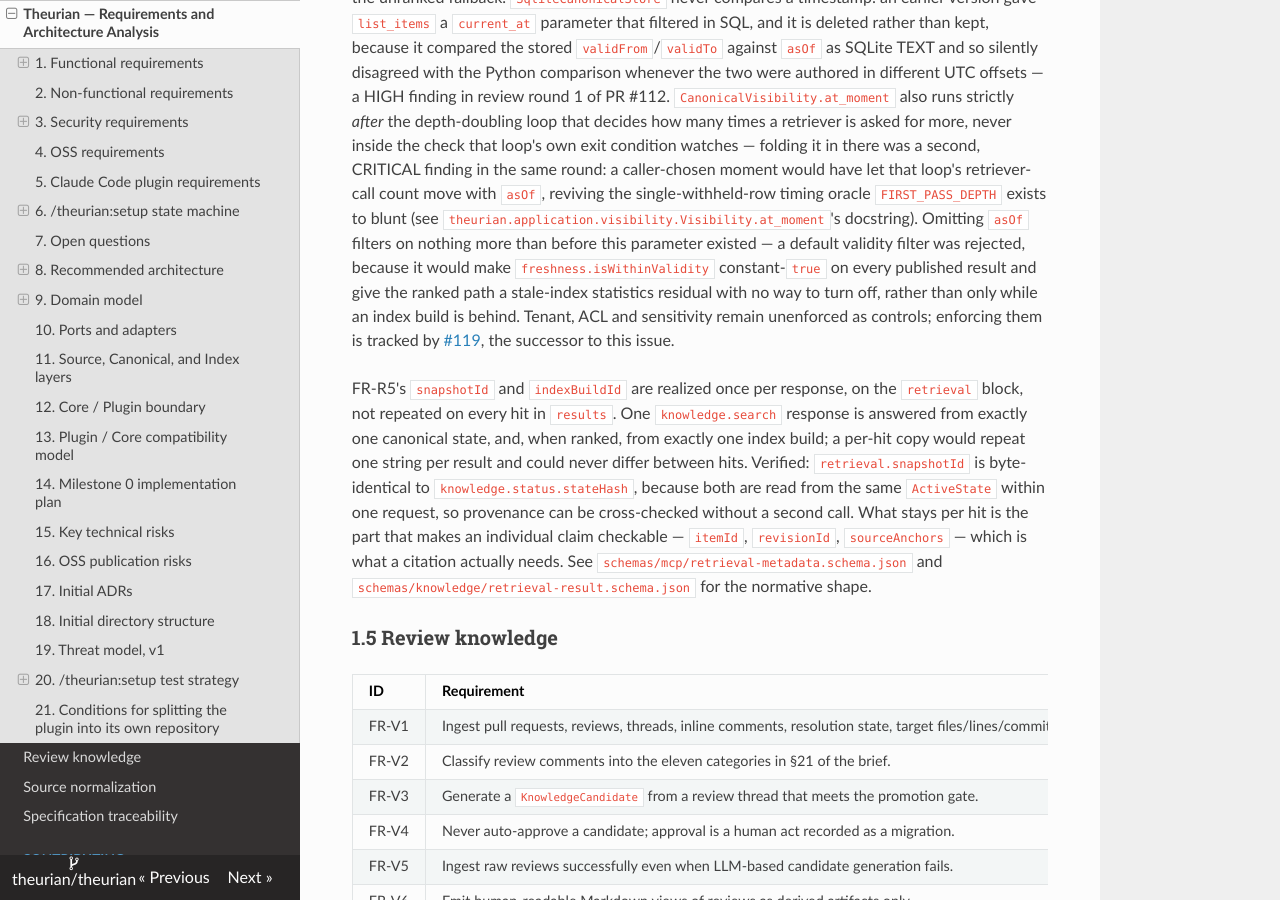
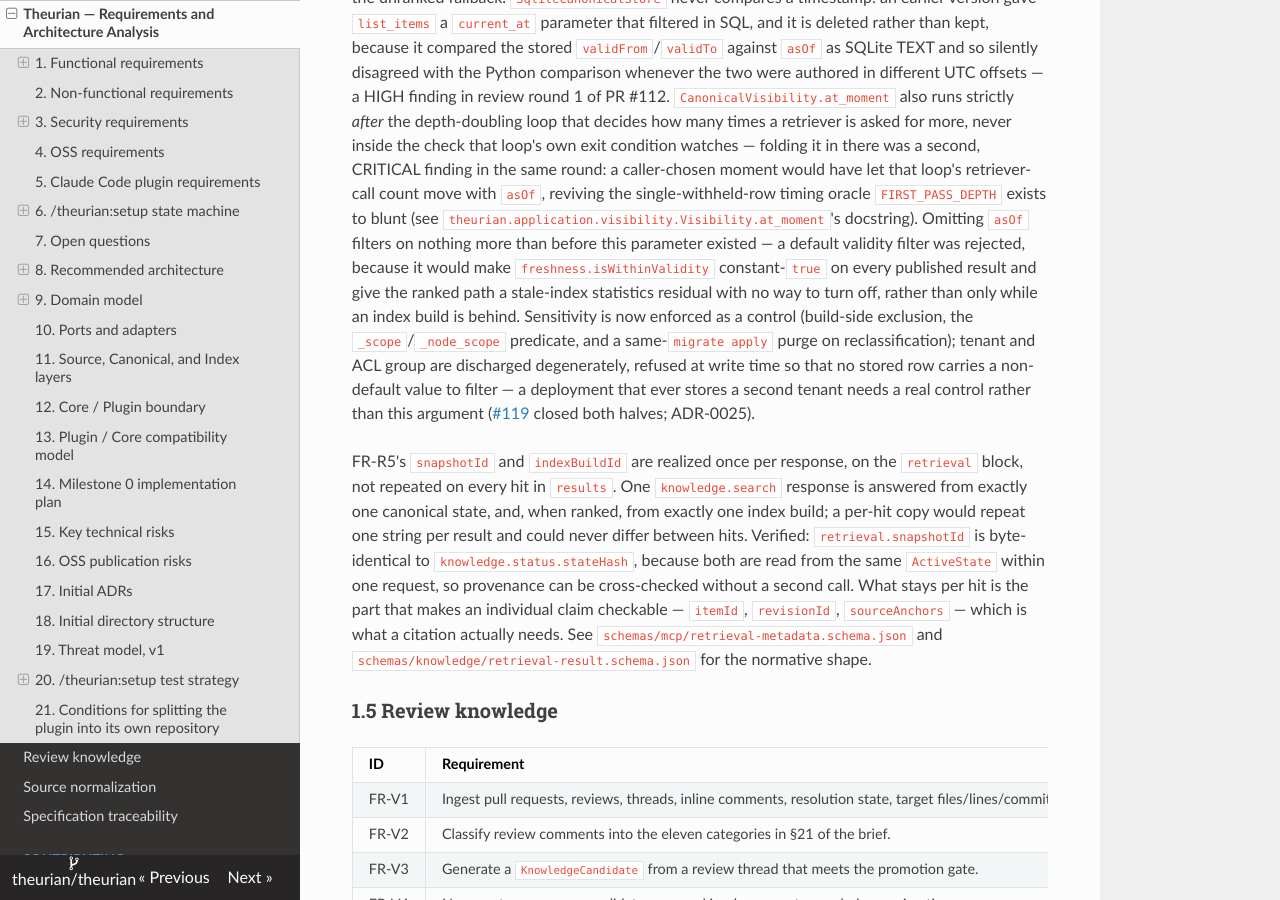
Before and after one commit to theurian/theurian, an MkDocs documentation site: the page built from docs/architecture/requirements-analysis.md, in a window 1280 px wide and 900 px high, scrolled down 3166 px. Built offline with MkDocs 1.6.1, drawn with Linux system fonts in a browser that asks for light colours.

Commit message:
docs: correct stale sensitivity and forest disposition prose (#119)
Later #119 phases falsified sentences written by earlier ones. Bring four
statements to the shipped truth:

- SECURITY.md: an above-ceiling reclassification now purges the item out of the
  published index in the same migrate apply (ADR-0025 part 2), matching the
  register's own wording, rather than staying until the next index build.
- requirements-analysis.md: ADR-0025 part 4 is discharged in #119 phase 6, not
  still owed; and sensitivity is now enforced as a control while tenant and ACL
  group are discharged degenerately by write-time refusal, matching the retired
  sentence in theurian.retrieval.__doc__.
- overview.md: the RAPTOR forest is read on the answer path via
  SqliteIndexStore.search_summaries through _node_scope, not built-but-never-read.

Signed-off-by: Takehide Uchida <utchy007@gmail.com>

```diff
--- a/docs/architecture/requirements-analysis.md
+++ b/docs/architecture/requirements-analysis.md
@@ -95,7 +95,7 @@
 | status | **Enforced** — a pre-ranking WHERE predicate when the caller has not passed `includeUnapproved`; `may_surface` at the canonical gate otherwise | `chunks.status = ?` in `_scope` (added only when `include_unapproved` is false); `may_surface` in `domain/enums.py` | [#32](https://github.com/theurian/theurian/pull/32) |
 | tenant | **Refused at write time** — a migration naming a `tenantId` other than `local` is rejected; no index column | `migrate validate`/`migrate apply` | [#110](https://github.com/theurian/theurian/pull/110) (phase 1) |
 | ACL group | **Refused at write time** — a migration naming an `aclGroup` other than `default` is rejected; no index column | `migrate validate`/`migrate apply` | [#110](https://github.com/theurian/theurian/pull/110) (phase 1) |
-| sensitivity | **Enforced** — against the deployment's declared ceiling, not the caller's request: the build writes no row above it, every retriever filters on it before ranking, the canonical gate re-checks the item's *current* class, and a `changeSensitivity` past the build's own ceiling purges the item out of the published index in the same `migrate apply` (a reclassification *into* the ceiling waits for the next build — ADR-0025's recorded residual) | `may_disclose` in `domain/enums.py`; `chunks.sensitivity IN (…)` and `nodes.sensitivity IN (…)` in `_scope`/`_node_scope`; exclusion in `IndexBuilder._build`; `revisions_to_purge` in `application/migration_engine.py` | [#119](https://github.com/theurian/theurian/issues/119) phases 3–5; ADR-0025 part 4 (two-corpora suite) still owed |
+| sensitivity | **Enforced** — against the deployment's declared ceiling, not the caller's request: the build writes no row above it, every retriever filters on it before ranking, the canonical gate re-checks the item's *current* class, and a `changeSensitivity` past the build's own ceiling purges the item out of the published index in the same `migrate apply` (a reclassification *into* the ceiling waits for the next build — ADR-0025's recorded residual) | `may_disclose` in `domain/enums.py`; `chunks.sensitivity IN (…)` and `nodes.sensitivity IN (…)` in `_scope`/`_node_scope`; exclusion in `IndexBuilder._build`; `revisions_to_purge` in `application/migration_engine.py` | [#119](https://github.com/theurian/theurian/issues/119) phases 3–6; ADR-0025 part 4 (two-corpora suite) discharged in phase 6 |
 | validity window | **Caller-chosen refinement, not a default filter** — omitting `asOf` filters on nothing; applied after ranking, never inside the retriever depth loop | `knowledge.search`'s optional `asOf` → `ValidityPeriod.contains`, in Python, on both answer paths | [#112](https://github.com/theurian/theurian/pull/112) (phase 2) |
 
 The enforced predicates are exactly what `_scope` emits, and this register is
@@ -132,10 +132,14 @@
 validity filter was rejected, because it would make `freshness.isWithinValidity`
 constant-`true` on every published result and give the ranked path a
 stale-index statistics residual with no way to turn off, rather than only
-while an index build is behind. Tenant, ACL and sensitivity remain unenforced as
-controls; enforcing them is tracked by
-[#119](https://github.com/theurian/theurian/issues/119), the successor to this
-issue.
+while an index build is behind. Sensitivity is now enforced as a control
+(build-side exclusion, the `_scope`/`_node_scope` predicate, and a
+same-`migrate apply` purge on reclassification); tenant and ACL group are
+discharged degenerately, refused at write time so that no stored row carries a
+non-default value to filter — a deployment that ever stores a second tenant
+needs a real control rather than this argument
+([#119](https://github.com/theurian/theurian/issues/119) closed both halves;
+ADR-0025).
 
 FR-R5's `snapshotId` and `indexBuildId` are realized once per response, on the
 `retrieval` block, not repeated on every hit in `results`. One
```
Also changed, not shown: SECURITY.md (+5 -5 lines), docs/architecture/overview.md (+5 -5 lines).
